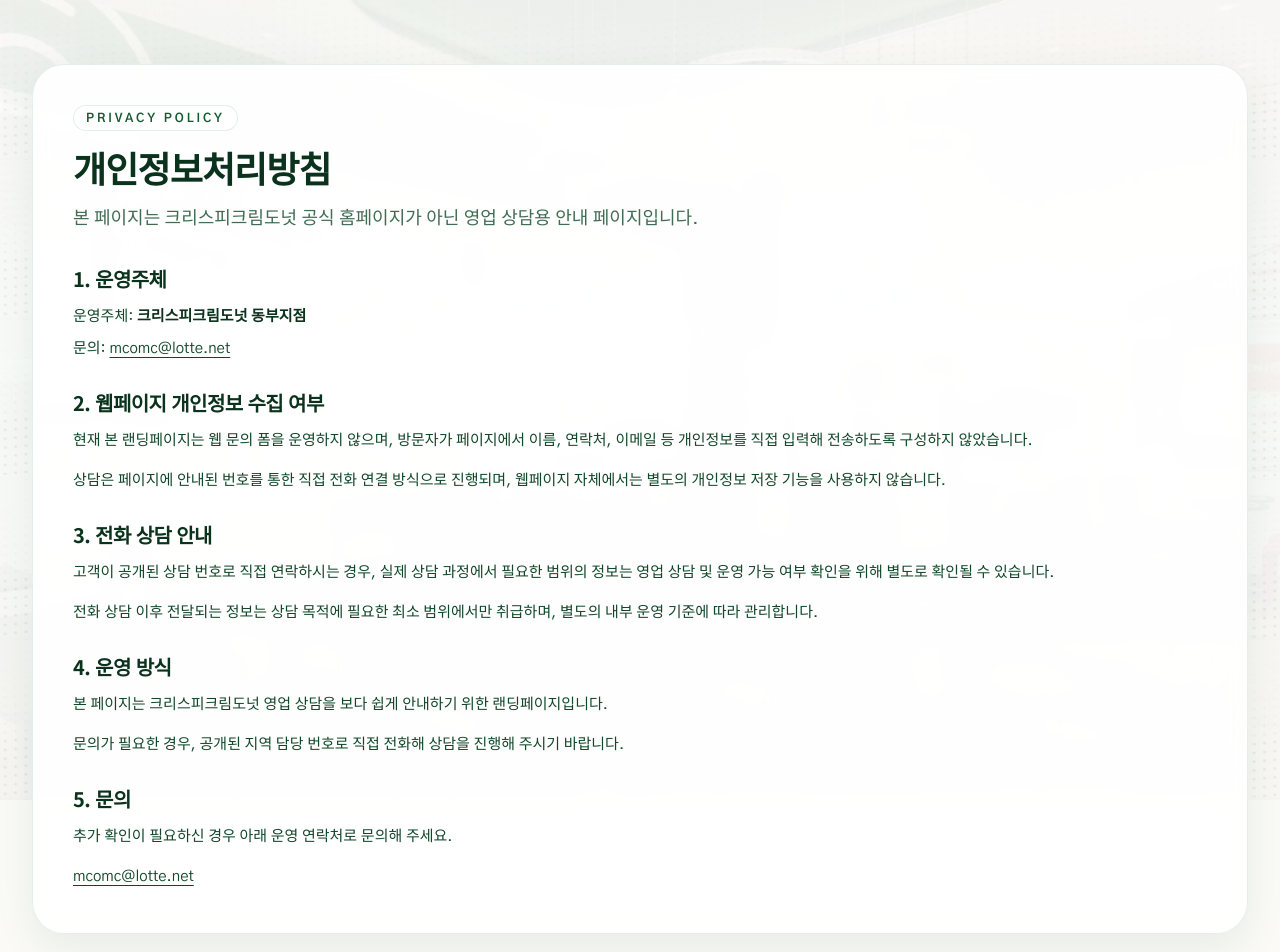
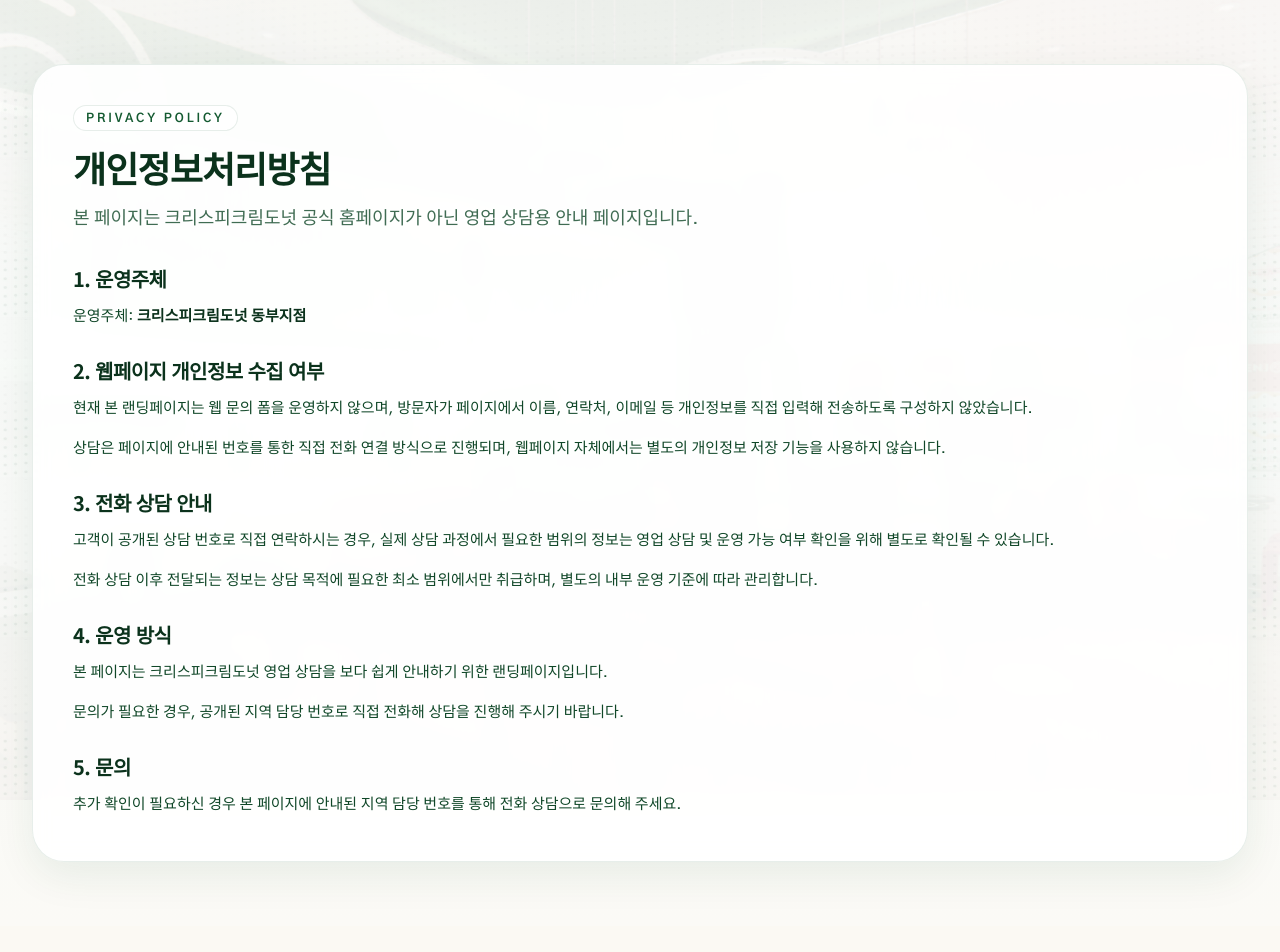
Before and after one commit to oreo4885-max/kkd-catering-landing, a Next.js app: page /privacy in a window 1280 px wide. Shown: the top 952 px of the page. After the commit the page ends 926 px from the top, so only its background shows below. Built offline with nearby package versions, Linux system fonts and the light colour scheme.

Commit message:
공개 메일 제거 및 개인정보 노출 경로 정리

```diff
--- a/app/content.ts
+++ b/app/content.ts
@@ -91,8 +91,6 @@
   label: string;
   phone: string;
   href: string;
-  email: string;
-  emailHref: string;
 };
 
 export type ContactContent = {
@@ -105,7 +103,6 @@
 export type LegalContent = {
   pageNotice: string;
   operator: string;
-  operatorEmail: string;
   retentionPeriod: string;
   destructionPolicy: string;
   privacyPolicyHref: string;
@@ -212,15 +209,11 @@
         label: "수도권지역담당",
         phone: "02-708-2822",
         href: "tel:02-708-2822",
-        email: "jeonseonyoung@lotte.net",
-        emailHref: "mailto:jeonseonyoung@lotte.net",
       },
       {
         label: "지방권지역담당",
         phone: "051-501-6637",
         href: "tel:051-501-6637",
-        email: "mihyeon.cheon@lotte.net",
-        emailHref: "mailto:mihyeon.cheon@lotte.net",
       },
     ],
   } satisfies ContactContent,
@@ -228,7 +221,6 @@
   legal: {
     pageNotice: "본 페이지는 크리스피크림도넛 공식 홈페이지가 아닌 영업 상담용 안내 페이지입니다.",
     operator: "크리스피크림도넛 동부지점",
-    operatorEmail: "mcomc@lotte.net",
     retentionPeriod: "접수일로부터 30일",
     destructionPolicy: "보유기간 종료 후 30일 이내 파기",
     privacyPolicyHref: "/privacy",
--- a/app/privacy/page.tsx
+++ b/app/privacy/page.tsx
@@ -16,12 +16,6 @@
               <h2 className="ko-heading text-xl font-semibold text-forest-900">1. 운영주체</h2>
               <p className="mt-2">
                 운영주체: <span className="font-semibold text-forest-900">{legal.operator}</span>
-              </p>
-              <p>
-                문의:{" "}
-                <a href={`mailto:${legal.operatorEmail}`} className="underline underline-offset-4">
-                  {legal.operatorEmail}
-                </a>
               </p>
             </section>
 
@@ -58,12 +52,7 @@
 
             <section>
               <h2 className="ko-heading text-xl font-semibold text-forest-900">5. 문의</h2>
-              <p className="mt-2">추가 확인이 필요하신 경우 아래 운영 연락처로 문의해 주세요.</p>
-              <p className="mt-2">
-                <a href={`mailto:${legal.operatorEmail}`} className="underline underline-offset-4">
-                  {legal.operatorEmail}
-                </a>
-              </p>
+              <p className="mt-2">추가 확인이 필요하신 경우 본 페이지에 안내된 지역 담당 번호를 통해 전화 상담으로 문의해 주세요.</p>
             </section>
           </div>
         </div>
--- a/components/landing/inquiry-form.tsx
+++ b/components/landing/inquiry-form.tsx
@@ -153,9 +153,6 @@
             개인정보처리방침 보기
           </a>
           <span className="text-forest-700/70">운영주체: {legal.operator}</span>
-          <a href={`mailto:${legal.operatorEmail}`} className="underline underline-offset-4 transition hover:text-forest-900">
-            {legal.operatorEmail}
-          </a>
         </div>
 
         <div className="mt-3 rounded-[18px] bg-white/80 px-4 py-3 text-[13px] leading-6 text-forest-800/85">
--- a/components/landing/sections/bottom-cta-section.tsx
+++ b/components/landing/sections/bottom-cta-section.tsx
@@ -32,12 +32,7 @@
           </p>
           <div className="mt-4 space-y-1 text-sm text-cream/76">
             <p>{legal.pageNotice}</p>
-            <p>
-              운영주체: {legal.operator} ·{" "}
-              <a href={`mailto:${legal.operatorEmail}`} className="underline underline-offset-4 hover:text-white">
-                {legal.operatorEmail}
-              </a>
-            </p>
+            <p>운영주체: {legal.operator}</p>
           </div>
           <div className="mt-8 flex flex-col gap-3 sm:flex-row">
             <a
--- a/components/landing/sections/inquiry-section.tsx
+++ b/components/landing/sections/inquiry-section.tsx
@@ -18,9 +18,6 @@
                 <p className="mt-2">
                   운영주체: <span className="font-medium text-forest-900">{legal.operator}</span>
                 </p>
-                <a href={`mailto:${legal.operatorEmail}`} className="underline underline-offset-4">
-                  {legal.operatorEmail}
-                </a>
               </div>
             </div>
           </div>
```
